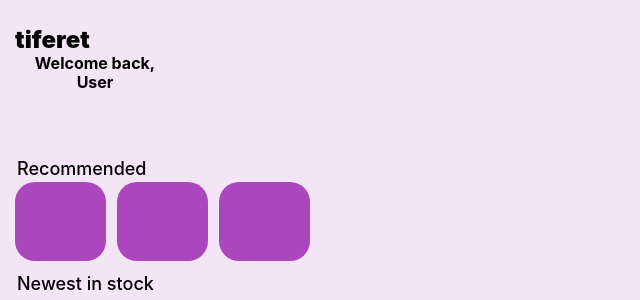
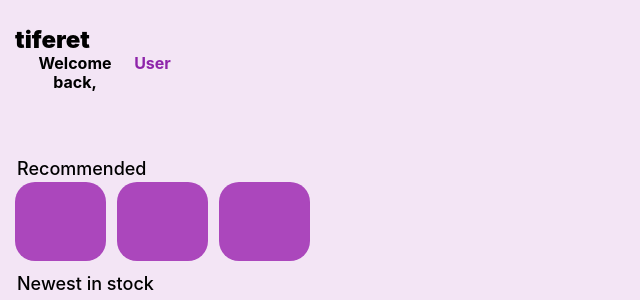
Before and after one commit to SMSOSS/tiferet, a PHP site: page /home.php in a window 1280 px wide. Shown: the top 300 px of the page, without its empty margins (0-640 px from the left). Run offline with PHP 8.4, Linux system fonts and the light colour scheme; some web fonts are replaced.

Commit message:
tiferet: home: show username in different color
* also fix some syntaxing

Signed-off-by: Wiley Lau <henloboii@protonmail.ch>

```diff
--- a/home.php
+++ b/home.php
@@ -43,7 +43,7 @@
 
         stext {
             position: absolute;
-            width: 160px;
+            width: 120px;
             height: 19px;
             left: 7px;
             top: 46px;
@@ -314,12 +314,30 @@
             background: #CE93D8;
             border-radius: 5px;
         }
+
+        username {
+            position: absolute;
+            width: 41px;
+            height: 19px;
+            left: 124px;
+            top: 46px;
+
+            font-family: Inter;
+            font-style: normal;
+            font-weight: bold;
+            font-size: 16px;
+            line-height: 19px;
+            text-align: center;
+
+            color: #8E24AA;
+        }
     </style>
 </head>
 
 <body>
     <stitle>tiferet</stitle>
-    <stext>Welcome back, User</stext>
+    <stext>Welcome back,</stext>
+    <username>User</username>
     <suggest_text>Recommended</suggest_text>
     <suggest_1></suggest_1>
     <suggest_2></suggest_2>
```
Lines whose indentation alone changed are shown as unchanged.
